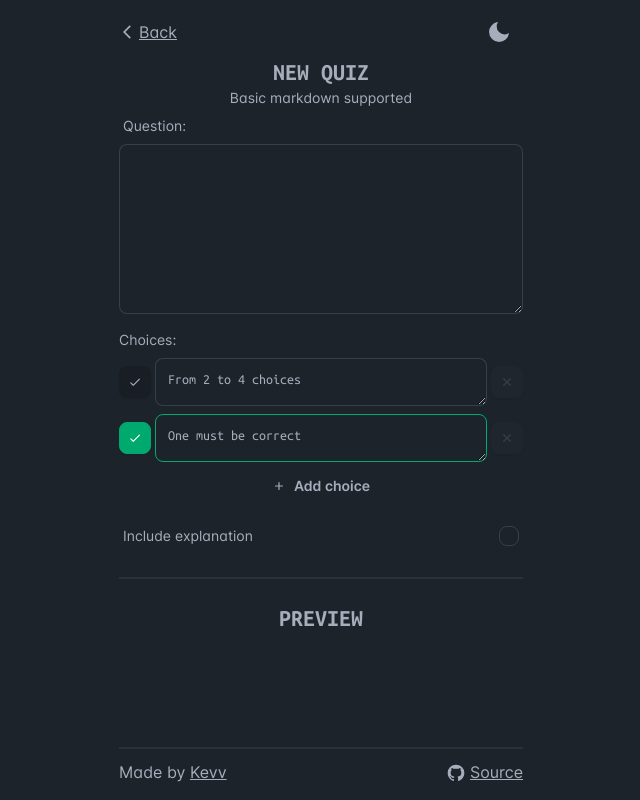
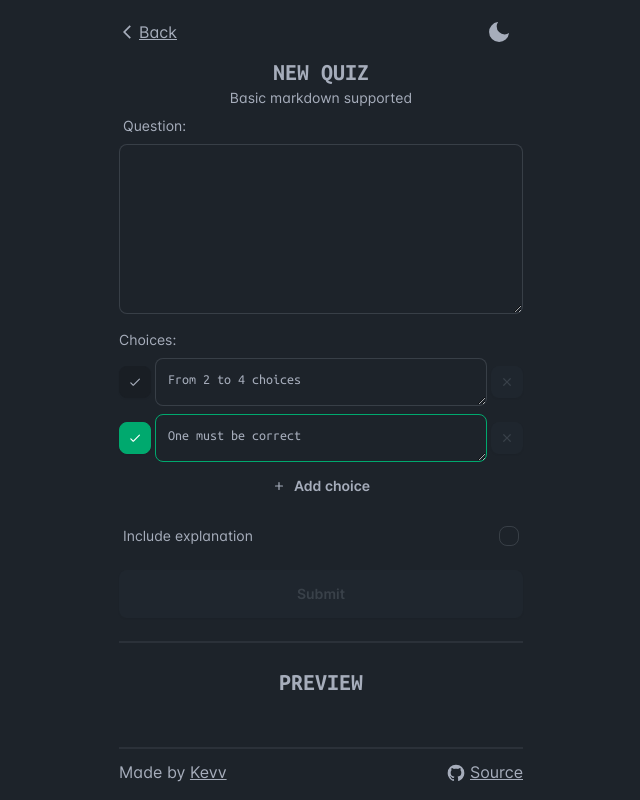
Before and after one commit to ikanadev/trivue, a Vue app: page /new in a window 1280 px wide. Shown: the whole page, without its empty margins (319-959 px from the left). Built offline with nearby package versions, Linux system fonts and the light colour scheme.

Commit message:
new quiz form validation

```diff
--- a/src/stores/appState.ts
+++ b/src/stores/appState.ts
@@ -5,12 +5,11 @@ import { AppTheme } from '@/utils/app_types';
 
 export const useThemeStore = defineStore('theme', () => {
   const theme = ref(getLocalTheme());
-  const xd = ref(0);
   const isThemeDark = computed(() => theme.value === AppTheme.Dark);
 
   function toggleTheme() {
     theme.value = isThemeDark.value ? AppTheme.Light : AppTheme.Dark;
   }
 
-  return { xd, theme, isThemeDark, toggleTheme }
+  return { theme, isThemeDark, toggleTheme }
 })
--- a/src/views/NewQuiz.vue
+++ b/src/views/NewQuiz.vue
@@ -6,7 +6,7 @@ import IconClose from '@/components/icons/IconClose.vue';
 import IconPlus from '@/components/icons/IconPlus.vue';
 import { RouterLink } from 'vue-router';
 
-import { ref } from 'vue';
+import { computed, ref } from 'vue';
 
 type FormChoice = { text: string, correct: boolean };
 const defaultChoices = [{ text: 'From 2 to 4 choices', correct: false }, { text: 'One must be correct', correct: true }];
@@ -15,6 +15,13 @@ const question = ref('');
 const choices = ref<FormChoice[]>(defaultChoices);
 const includeExplanation = ref(false);
 const explanation = ref('');
+
+const isFormValid = computed(() => {
+  let valid = question.value.trim().length > 0;
+  valid &&= choices.value.every(c => c.text.trim().length > 0);
+  if (includeExplanation.value) valid &&= explanation.value.trim().length > 0;
+  return valid;
+});
 
 function markAsCorrect(choice: FormChoice) {
   const prev = choices.value.find(c => c.correct);
@@ -30,6 +37,14 @@ function deleteChoice(index: number) {
   choices.value.splice(index, 1);
 }
 
+function handleSubmit() {
+  console.log({
+    question: question.value,
+    choices: choices.value,
+    explanation: includeExplanation.value ? explanation.value : null
+  });
+}
+
 </script>
 <template>
   <main class="py2">
@@ -42,7 +57,7 @@ function deleteChoice(index: number) {
     </div>
     <h1 class="text-2xl text-main font-semibold text-center font-mono">NEW QUIZ</h1>
     <p class="text-center text-sm">Basic markdown supported</p>
-    <div class="flex flex-col gap-4">
+    <form class="flex flex-col gap-4">
       <div class="form-control">
         <label class="label" for="question_body">
           <span class="label-text">Question:</span>
@@ -53,7 +68,7 @@ function deleteChoice(index: number) {
       <div class="flex flex-col gap-2">
         <p class="label-text">Choices:</p>
         <div v-for="choice, index in choices" class="flex items-center gap-1">
-          <button class="btn btn-square btn-sm" :class="{ 'btn-success text-white': choice.correct }"
+          <button type="button" class="btn btn-square btn-sm" :class="{ 'btn-success text-white': choice.correct }"
             @click="markAsCorrect(choice)">
             <IconCheck />
           </button>
@@ -61,12 +76,12 @@ function deleteChoice(index: number) {
             :class="{ 'textarea-success': choice.correct }"
             class="textarea textarea-sm textarea-bordered font-mono flex-1" rows="1">
           </textarea>
-          <button @click="deleteChoice(index)" :class="{ 'btn-disabled': choices.length <= 2 }"
+          <button type="button" @click="deleteChoice(index)" :disabled="choices.length <= 2"
             class="btn btn-square btn-sm btn-error text-white">
             <IconClose />
           </button>
         </div>
-        <button v-if="choices.length < 4" @click="choices.push({ text: '', correct: false })"
+        <button type="button" v-if="choices.length < 4" @click="choices.push({ text: '', correct: false })"
           class="btn btn-sm btn-neutral btn-ghost">
           <IconPlus />Add choice
         </button>
@@ -84,10 +99,13 @@ function deleteChoice(index: number) {
           </label>
           <textarea v-model="explanation" id="question_explanation"
             class="textarea textarea-bordered textarea-sm font-mono" rows="5">
-        </textarea>
+          </textarea>
         </div>
       </div>
-    </div>
+      <button @click.prevent="handleSubmit" type="submit" class="btn btn-primary" :disabled="!isFormValid">
+        Submit
+      </button>
+    </form>
     <div class="divider"></div>
     <h1 class="text-2xl text-main font-semibold text-center font-mono">PREVIEW</h1>
   </main>
```
